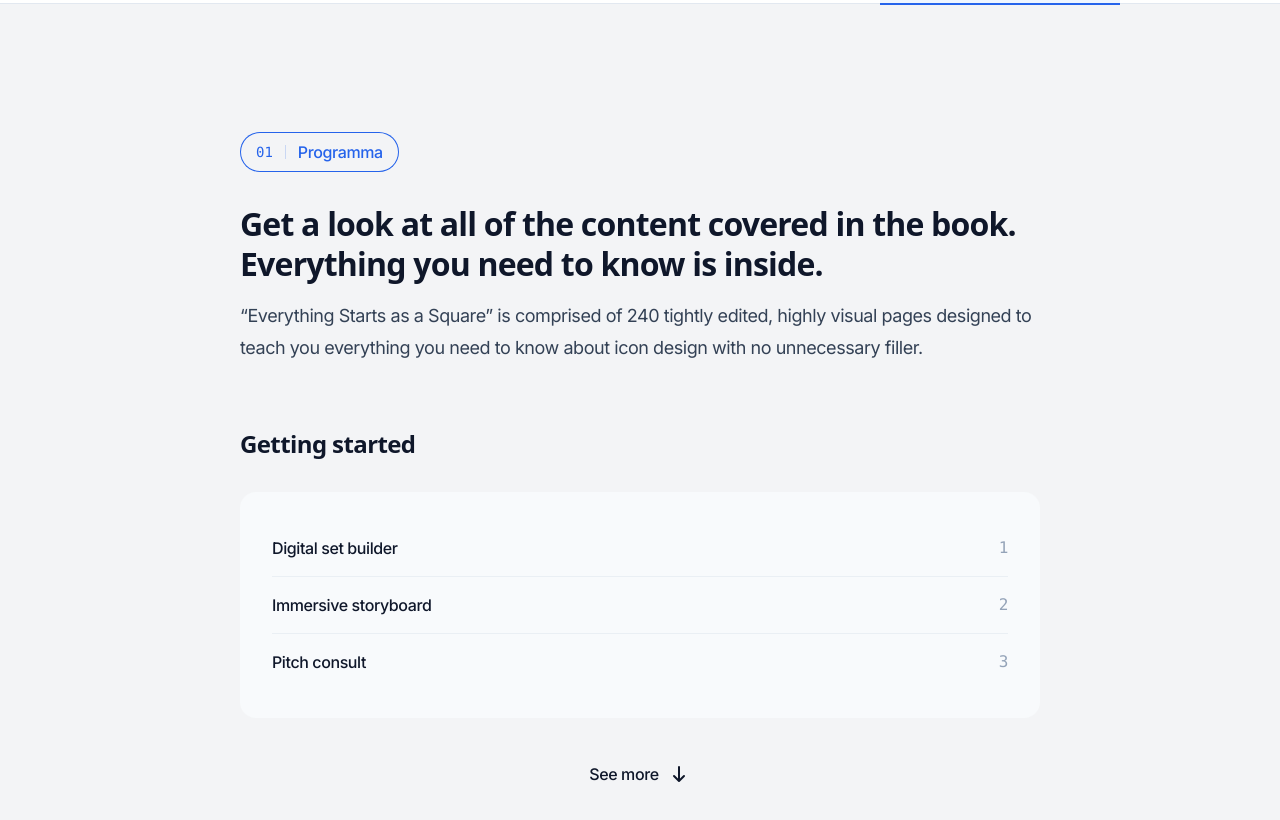
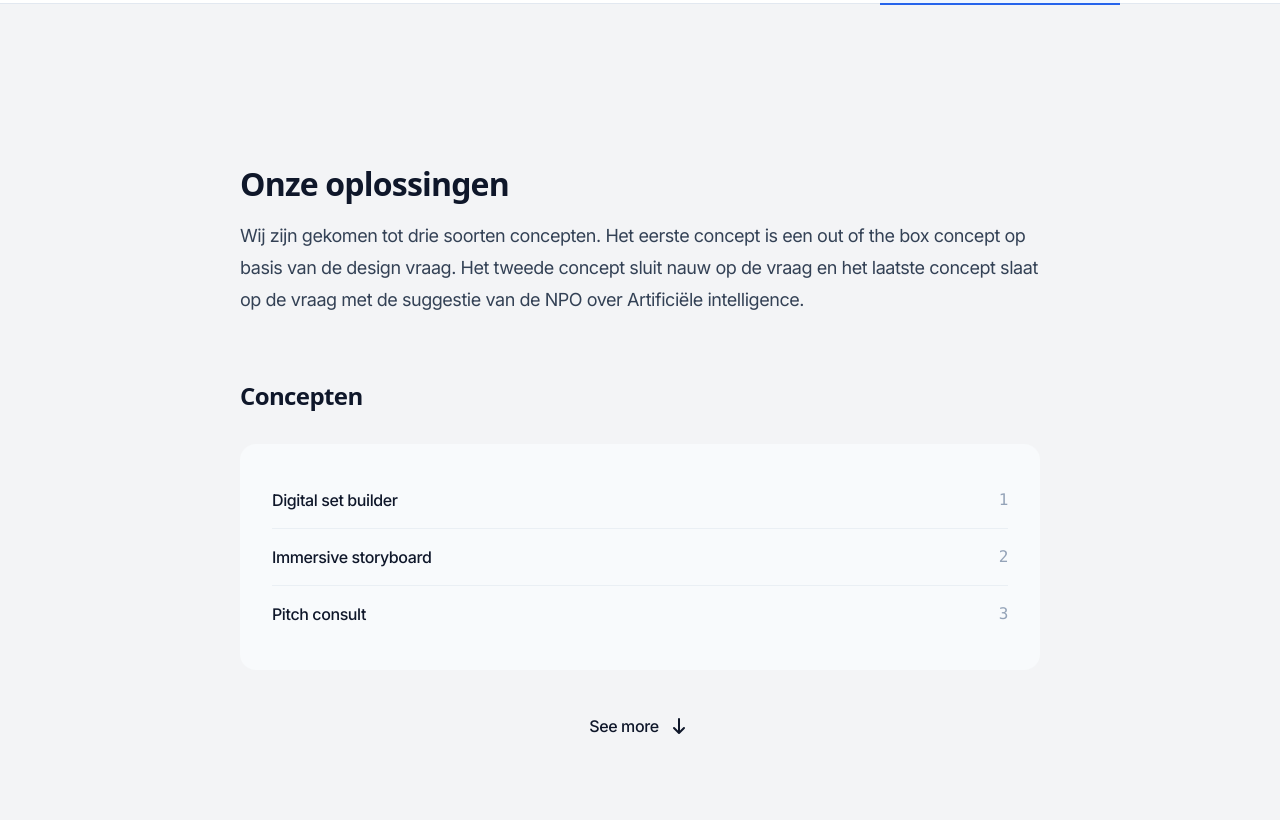
Before and after one commit to Texcite/onepager, a Next.js app: page / in a window 1280 px wide. Shown: the part 3020-3840 px from the top of the page. Built offline with nearby package versions, Linux system fonts and the light colour scheme; a web font is replaced by a local one.

Commit message:
Updated tabled of contents

```diff
--- a/src/components/TableOfContents.jsx
+++ b/src/components/TableOfContents.jsx
@@ -3,7 +3,7 @@ import { Expandable } from './Expandable'
 import { SectionHeading } from './SectionHeading'
 
 const tableOfContents = {
-  'Getting started': {
+  'Concepten': {
     'Digital set builder': 1,
     'Immersive storyboard': 2,
     'Pitch consult': 3,
@@ -18,17 +18,17 @@ export function TableOfContents() {
       className="scroll-mt-14 py-16 sm:scroll-mt-32 sm:py-20 lg:py-32 bg-gray-100"
     >
       <Container>
-        <SectionHeading number="1" id="programma-title">
+        {/* <SectionHeading number="1" id="programma-title">
           Programma
-        </SectionHeading>
+        </SectionHeading> */}
         <p className="mt-8 font-display text-4xl font-bold tracking-tight text-slate-900">
-          Get a look at all of the content covered in the book. Everything you
-          need to know is inside.
+          Onze oplossingen
         </p>
         <p className="mt-4 text-lg tracking-tight text-slate-700">
-          “Everything Starts as a Square” is comprised of 240 tightly edited,
-          highly visual pages designed to teach you everything you need to know
-          about icon design with no unnecessary filler.
+          Wij zijn gekomen tot drie soorten concepten.
+          Het eerste concept is een out of the box concept op basis van de design vraag.
+          Het tweede concept sluit nauw op de vraag en
+          het laatste concept slaat op de vraag met de suggestie van de NPO over Artificiële intelligence.
         </p>
         <Expandable>
           {({ isExpanded }) => (
```
